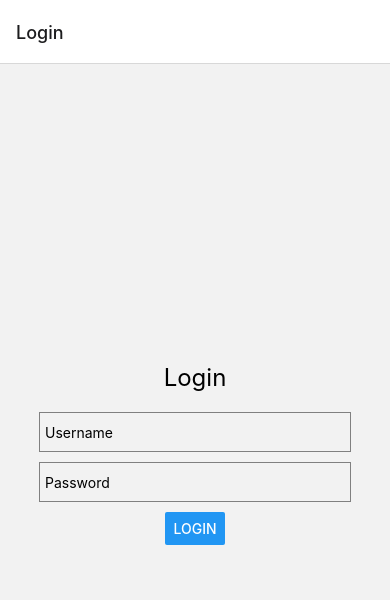
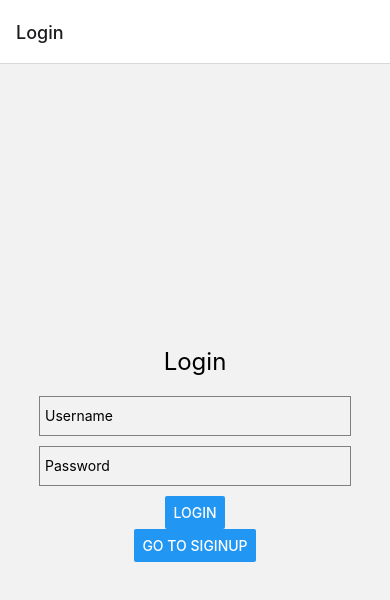
Before and after one commit to yeoniii20/ChallengeApp, a React Native app: screen /Login in a window 390 px wide. Shown: the top 600 px of the page. Built offline with nearby package versions, Linux system fonts and the light colour scheme.

Commit message:
fix: navigator 버튼 임시 추가

```diff
--- a/constant/Login.jsx
+++ b/constant/Login.jsx
@@ -1,7 +1,7 @@
 import React, { useState } from "react";
 import { View, Text, TextInput, Button, Alert } from "react-native";
 
-const Login = () => {
+const Login = ({ navigation }) => {
   const [username, setUsername] = useState("");
   const [password, setPassword] = useState("");
 
@@ -44,6 +44,10 @@ const Login = () => {
         onChangeText={(text) => setPassword(text)}
       />
       <Button title="Login" onPress={handleLogin} />
+      <Button
+        title="Go to SiginUp"
+        onPress={() => navigation.navigate("SiginUp")}
+      />
     </View>
   );
 };
```
